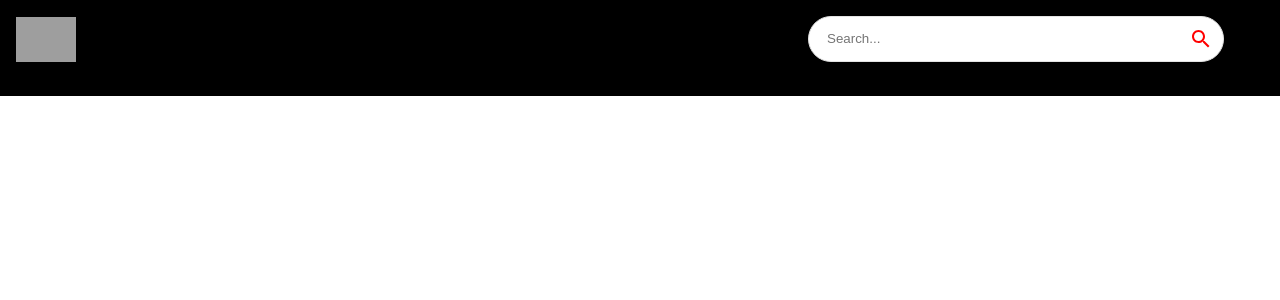
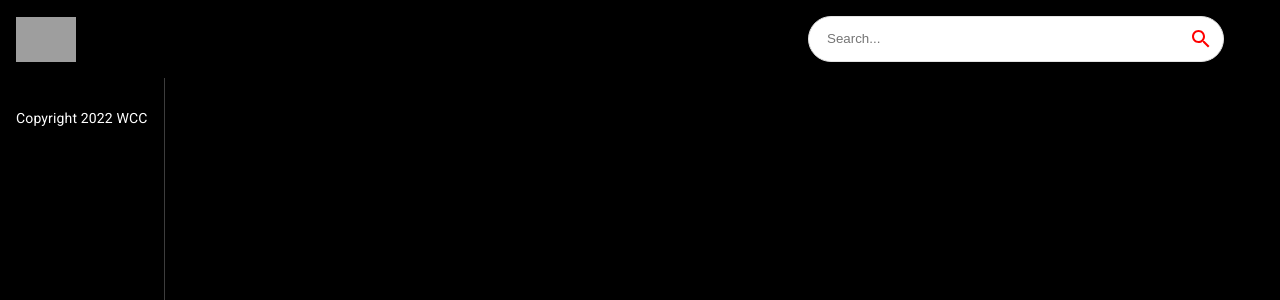
Before and after one commit to mattoattacko/MeTube, a React (Create React App) app: page / in a window 1280 px wide. Shown: the top 300 px of the page. Built offline with nearby package versions, Linux system fonts and the light colour scheme; grey boxes are pictures that could not be loaded.

Commit message:
built basic feed sidebar

```diff
--- a/src/components/Feed.jsx
+++ b/src/components/Feed.jsx
@@ -1,8 +1,30 @@
-import React from 'react'
+import React, { useState, useEffect } from 'react'
+import { Box, Stack, Typography } from '@mui/material'
+
 
 const Feed = () => {
   return (
-    <div>Feed</div>
+    <Stack
+      sx={{ flexDirection: { sx: 'column', md: 'row' } }}
+    >
+      <Box
+        sx={{
+          height: { sx: 'auto', md: '92vh' },
+          borderRight: '1px solid #3d3d3d',
+          px: { sx: 0, md: 2 }
+        }}
+      >
+        Sidebar
+
+        <Typography
+          className='copyright'
+          variant='body2'
+          sx={{ mt: 1.5, color: '#fff' }}
+        >
+          Copyright 2022 WCC
+        </Typography>
+      </Box>
+    </Stack>
   )
 }
 
```
